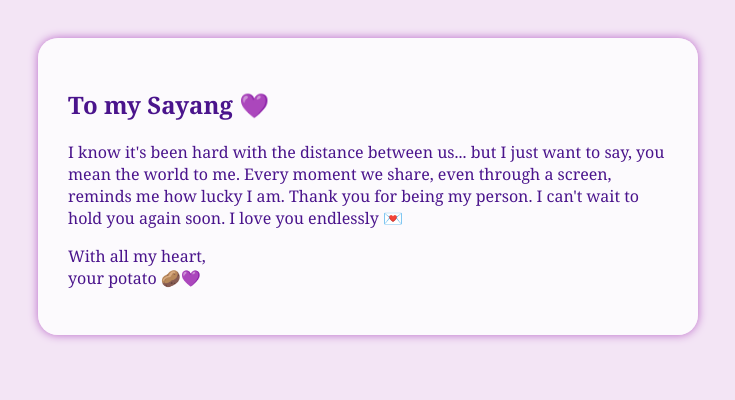
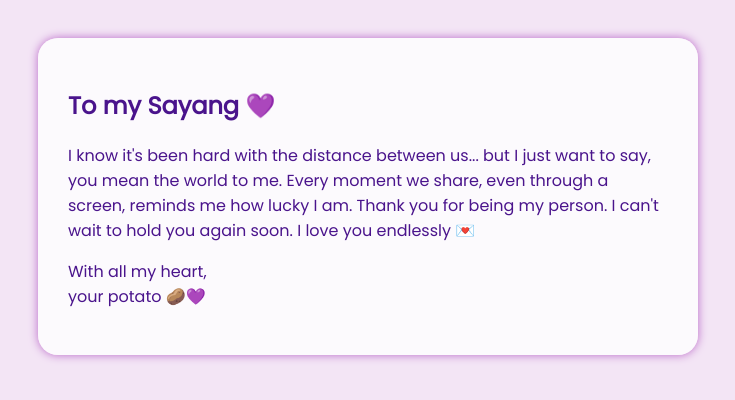
Before and after one commit to srhfqh/love-letter-hafiz, a plain HTML site: page open.html in a window 1280 px wide. Shown: the whole page, without its empty margins (272-1007 px from the left). Drawn offline with Linux system fonts and the light colour scheme.

Commit message:
Update open.html

```diff
--- a/open.html
+++ b/open.html
@@ -3,10 +3,11 @@
 <head>
   <meta charset="UTF-8">
   <title>Your Letter</title>
+  <link href="https://fonts.googleapis.com/css2?family=Poppins&display=swap" rel="stylesheet">
   <style>
     body {
       background-color: #f3e5f5;
-      font-family: 'Georgia', serif;
+      font-family: 'Poppins', sans-serif;
       color: #4a148c;
       padding: 30px;
     }
```
